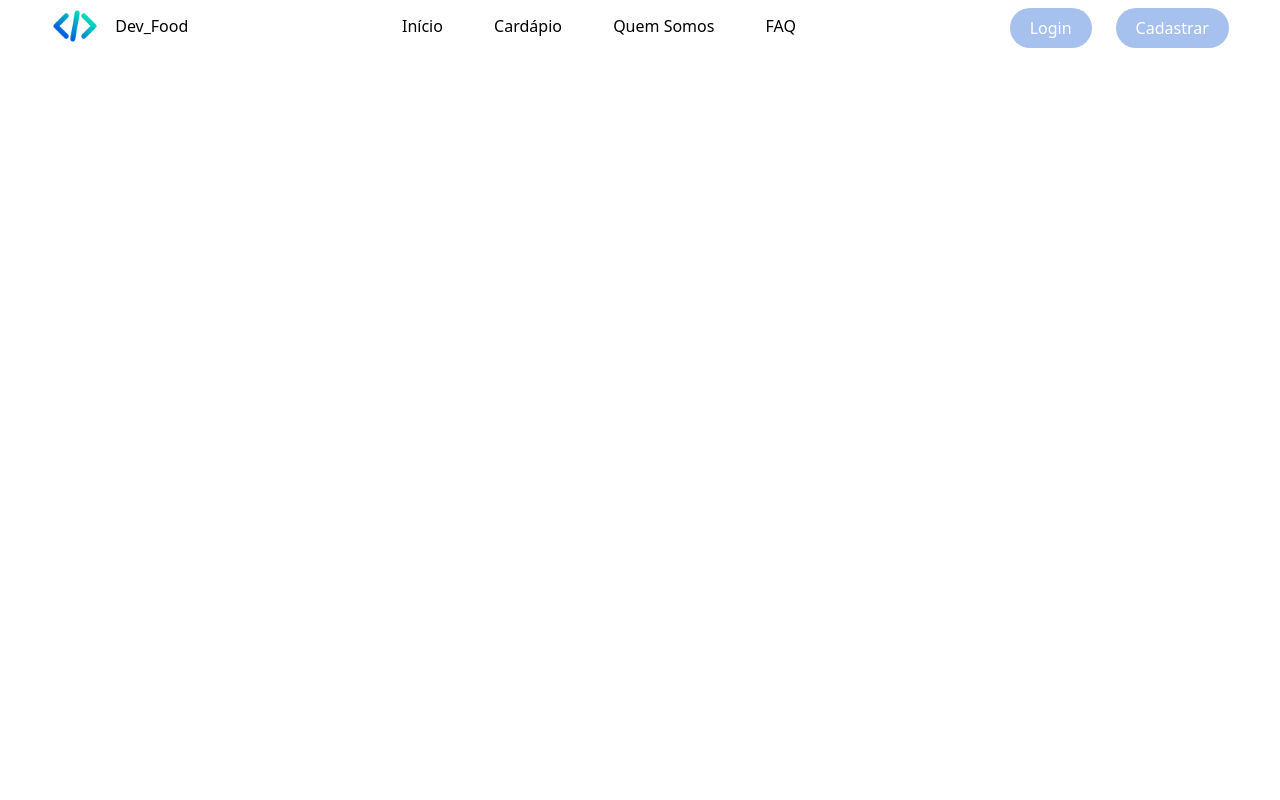
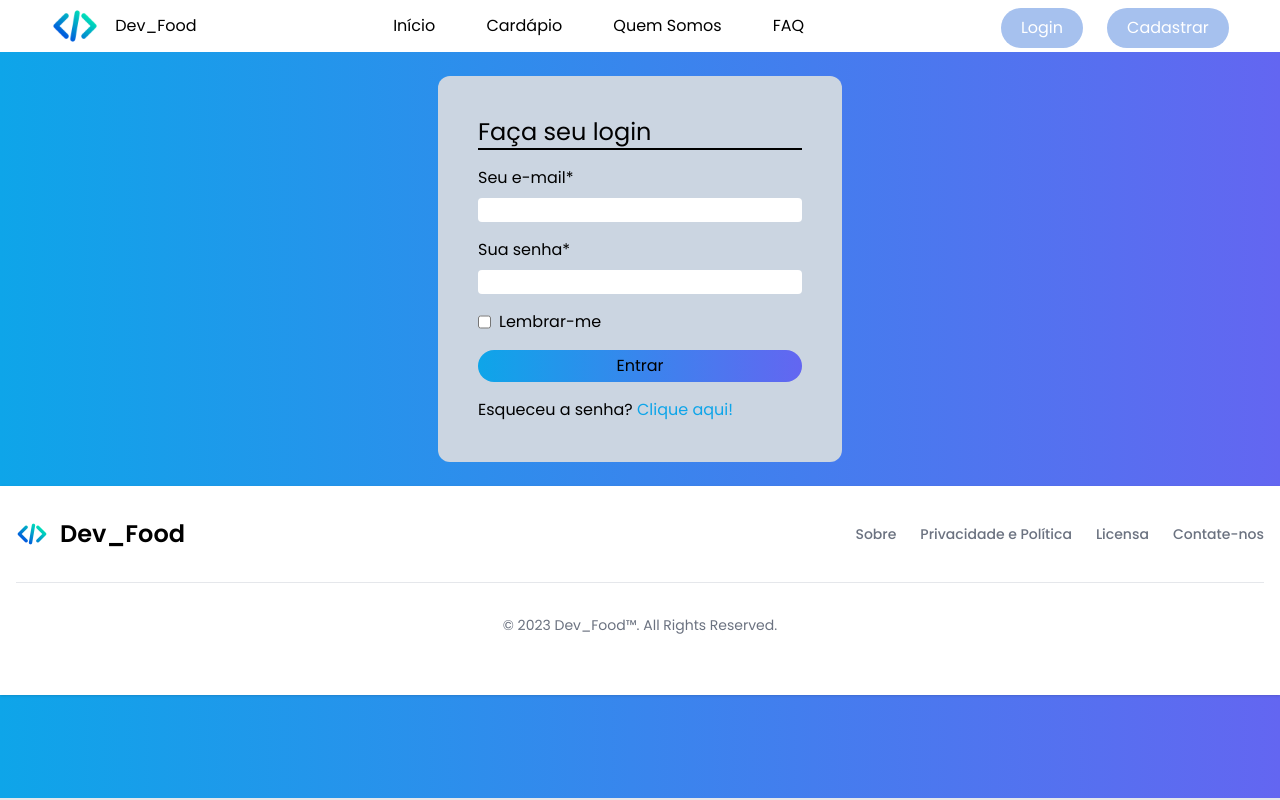
Before and after one commit to Martins0516/cardapio-digital-project, a plain HTML site: page tela_login.html in a window 1280 px wide. Drawn offline with nearby package versions, Linux system fonts and the light colour scheme.

Commit message:
atualizando a página de login

```diff
--- a/style.css
+++ b/style.css
@@ -1,4 +1,8 @@
-
+* {
+    margin: 0;
+    padding: 0;
+    box-sizing: border-box;
+}
 h1 h2 p {
     font-family: "Poppins", sans-serif;
     font-weight: 100;
@@ -36,7 +40,7 @@ h1 h2 p {
     display: flex;
     flex-direction: column;
     align-items: center;
-    background-color: rgba(238, 238, 238, 0.89);
+    background-color: rgb(203 213 225);
     border-radius: 10px;
     height: auto;
     width: auto;
--- a/tela_login.html
+++ b/tela_login.html
@@ -1,6 +1,5 @@
 <!doctype html>
 <html>
-
 <head>
     <meta charset="UTF-8">
     <meta name="viewport" content="width=device-width, initial-scale=1.0">
@@ -24,27 +23,82 @@
             class="nav-links duration-500 md:static text-black absolute md:min-h-fit min-h-[60vh] left-0 top-[-100%] md:w-auto  w-full flex items-center px-5">
             <ul class="flex md:flex-row flex-col md:items-center md:gap-[4vw] gap-8">
                 <li>
-                    <a class="hover:text-gray-500 hover:bg-[#87acec] hover:rounded-lg hover:p-1" href="index.html">Início</a>
+                    <a class="hover:text-gray-500 hover:text-sky-500 hover:border-b-2 hover:border-sky-500" href="index.html">Início</a>
                 </li>
                 <li>
-                    <a class="hover:text-gray-500 hover:bg-[#87acec] hover:rounded-lg hover:p-1" href="cardapio.html">Cardápio</a>
+                    <a class="hover:text-gray-500 hover:text-sky-500 hover:border-b-2 hover:border-sky-500" href="cardapio.html">Cardápio</a>
                 </li>
                 <li>
-                    <a class="hover:text-gray-500 hover:bg-[#87acec] hover:rounded-lg hover:p-1" href="quemsomos.html">Quem Somos</a>
+                    <a class="hover:text-gray-500 hover:text-sky-500 hover:border-b-2 hover:border-sky-500" href="quemsomos.html">Quem Somos</a>
                 </li>
                 <li>
-                    <a class="hover:text-gray-500 hover:bg-[#87acec] hover:rounded-lg hover:p-1" href="#">FAQ</a>
+                    <a class="hover:text-gray-500 hover:text-sky-500 hover:border-b-2 hover:border-sky-500" href="#">FAQ</a>
                 </li>
             </ul>
         </div>
         <div class="flex items-center gap-6">
-            <button onclick="login()" class="mt-2 mb-1 bg-[#a6c1ee] text-white px-5 py-2 rounded-full hover:bg-[#87acec]">Login</button>
-            <button class="mt-2 mb-1 bg-[#a6c1ee] text-white px-5 py-2 rounded-full hover:bg-[#87acec]">Cadastrar</button>
+            <button onclick="login()" class="mt-2 mb-1 bg-[#a6c1ee] text-white px-5 py-2 rounded-full hover:bg-sky-500">Login</button>
+            <button class="mt-2 mb-1 bg-[#a6c1ee] text-white px-5 py-2 rounded-full hover:bg-sky-500">Cadastrar</button>
             <ion-icon onclick="onToggleMenu(this)" name="menu" class="text-3xl cursor-pointer md:hidden"></ion-icon>
         </div>
 </header>
-<body>
-
+<body class="font-[Poppins] bg-gradient-to-r from-sky-500 to-indigo-500 border-b-2 h-screen ">
+    <div class="flex justify-center content-center my-6">
+        <form action="" class="flex flex-col gap-4 bg-slate-300 p-10 rounded-xl">
+            <h1 class="border-b-2 border-black text-2xl">Faça seu login</h1>
+            <div class="flex flex-col gap-2">
+                <label for="email">Seu e-mail*</label>
+                <input type="email" name="email" id="email" class="rounded px-1">
+            </div>
+            <div class="flex flex-col gap-2">
+                <label for="password">Sua senha*</label>
+                <input type="password" name="password" id="password" class="rounded px-1">
+            </div>
+            <div class="flex gap-2">
+                <input type="checkbox">
+                <p>Lembrar-me</p>
+            </div>
+            <button class="p-1 bg-gradient-to-r from-sky-500 to-indigo-500 rounded-full w-full">Entrar</button>
+            <div class="flex flex-wrap">
+                <p>
+                    Esqueceu a senha?
+                    <a href="*" class="text-sky-500">Clique aqui!</a>
+                </p>
+            </div>
+        </form>
+    </div>
 </body>
-
+<footer class="bg-white shadow dark:bg-gray-900 pb-7">
+    <div class="w-full max-w-screen-xl mx-auto p-4 md:py-8">
+        <div class="sm:flex sm:items-center sm:justify-between">
+            <a href="index.html" class="flex items-center mb-4 sm:mb-0 space-x-3 rtl:space-x-reverse">
+                <img src="assets/desenvolvedor.png" class="h-8" alt="Flowbite Logo" />
+                <span class="self-center text-2xl font-semibold whitespace-nowrap dark:text-white">Dev_Food</span>
+            </a>
+            <ul class="flex flex-wrap items-center mb-6 text-sm font-medium text-gray-500 sm:mb-0 dark:text-gray-400">
+                <li>
+                    <a href="quemsomos.html" class="hover:underline me-4 md:me-6">Sobre</a>
+                </li>
+                <li>
+                    <a href="#" class="hover:underline me-4 md:me-6">Privacidade e Política</a>
+                </li>
+                <li>
+                    <a href="#" class="hover:underline me-4 md:me-6">Licensa</a>
+                </li>
+                <li>
+                    <a href="#" class="hover:underline">Contate-nos</a>
+                </li>
+            </ul>
+        </div>
+        <div>
+            <hr class="my-6 border-gray-200 sm:mx-auto dark:border-gray-700 lg:my-8" />
+            <span class="block text-sm text-gray-500 sm:text-center dark:text-gray-400">
+                <p>
+                © 2023
+                <a href="index.html"class="hover:underline">Dev_Food™</a>. All Rights Reserved.
+            </p>
+            </span>
+    </div>
+    </div>
+</footer>
 </html>
```
Also changed, not shown: cardapio.html (+4 -4 lines), index.html (+11 -16 lines), quemsomos.html (+13 -6 lines).
